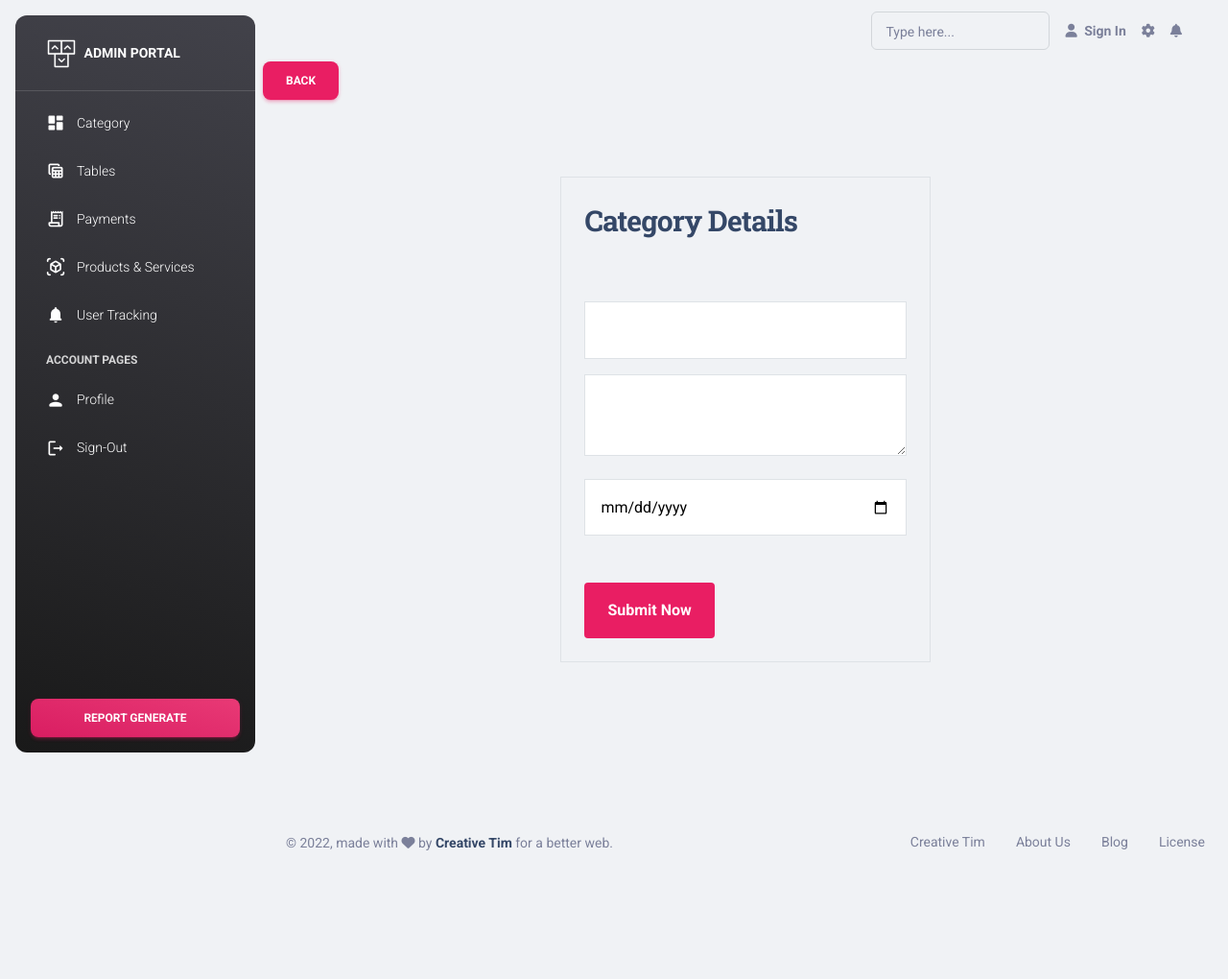
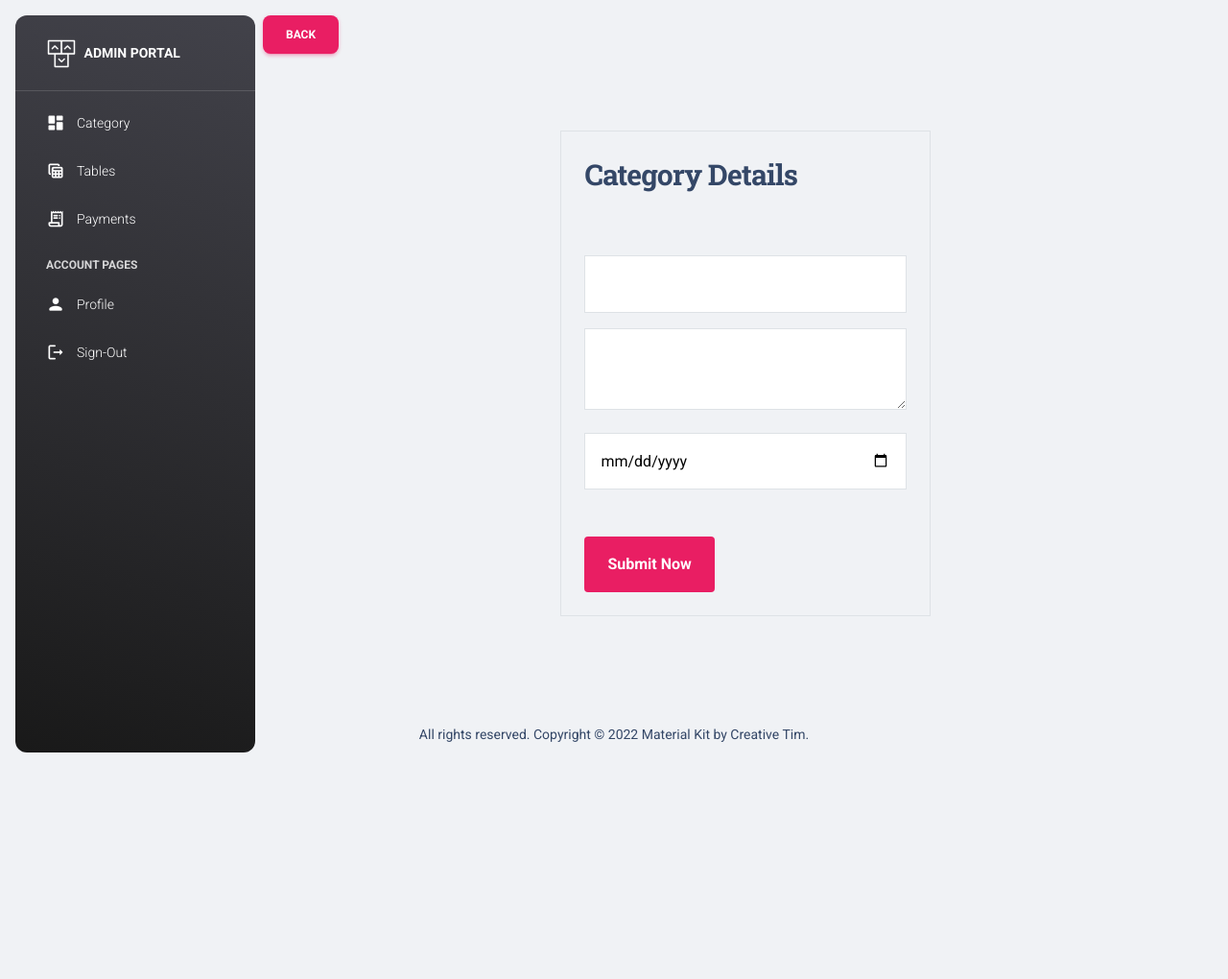
Before and after one commit to snehalshirfule/Django_Techno_Cipher_project, a Django app: template templates/adminportal/edit.html in a window 1280 px wide. Shown: the whole page at 96% size. After the commit the page ends 784 px from the top, so only its background shows below. Run offline with Django 3.2, Linux system fonts and the light colour scheme; the template is opened without the code that fills it, so the values that code supplies are empty; some libraries are stand-ins or nearby versions.

Commit message:
upload 26.4.2022

```diff
--- a/templates/adminportal/base.html
+++ b/templates/adminportal/base.html
@@ -58,23 +58,23 @@
             <span class="nav-link-text ms-1">Payments</span>
           </a>
         </li>
-        <li class="nav-item">
+        {% comment %} <li class="nav-item">
           <a class="nav-link text-white " href="#">
             <div class="text-white text-center me-2 d-flex align-items-center justify-content-center">
               <i class="material-icons opacity-10">view_in_ar</i>
             </div>
-            <span class="nav-link-text ms-1">Products & Services</span>
+            <span class="nav-link-text ms-1">Vendors Services</span>
           </a>
-        </li>
+        </li> {% endcomment %}
 
-        <li class="nav-item">
-          <a class="nav-link text-white " href="#">
+        {% comment %} <li class="nav-item">
+          <a class="nav-link text-white" href="#">
             <div class="text-white text-center me-2 d-flex align-items-center justify-content-center">
               <i class="material-icons opacity-10">notifications</i>
             </div>
             <span class="nav-link-text ms-1">User Tracking</span>
           </a>
-        </li>
+        </li> {% endcomment %}
         <li class="nav-item mt-3">
           <h6 class="ps-4 ms-2 text-uppercase text-xs text-white font-weight-bolder opacity-8">Account pages</h6>
         </li>
@@ -98,124 +98,17 @@
 
       </ul>
     </div>
-    <div class="sidenav-footer position-absolute w-100 bottom-0 ">
+    {% comment %} <div class="sidenav-footer position-absolute w-100 bottom-0 ">
       <div class="mx-3">
         <a class="btn bg-gradient-primary mt-4 w-100" href="#" type="button">Report Generate</a>
       </div>
-    </div>
+    </div> {% endcomment %}
   </aside>
 
   <main class="main-content position-relative max-height-vh-100 h-100 border-radius-lg ">
     <!-- Navbar -->
     <nav class="navbar navbar-main navbar-expand-lg px-0 mx-4 shadow-none border-radius-xl" id="navbarBlur" navbar-scroll="true">
-      <div class="container-fluid py-1 px-3">
-        <nav aria-label="breadcrumb">
 
-        </nav>
-        <div class="collapse navbar-collapse mt-sm-0 mt-2 me-md-0 me-sm-4" id="navbar">
-          <div class="ms-md-auto pe-md-3 d-flex align-items-center">
-            <div class="input-group input-group-outline">
-              <label class="form-label">Type here...</label>
-              <input type="text" class="form-control">
-            </div>
-          </div>
-          <ul class="navbar-nav  justify-content-end">
-            <li class="nav-item d-flex align-items-center">
-              <a href="{% static 'javascript:;' %}" class="nav-link text-body font-weight-bold px-0">
-                <i class="fa fa-user me-sm-1"></i>
-                <span class="d-sm-inline d-none">Sign In</span>
-              </a>
-            </li>
-            <li class="nav-item d-xl-none ps-3 d-flex align-items-center">
-              <a href="{% static 'javascript:;' %}" class="nav-link text-body p-0" id="iconNavbarSidenav">
-                <div class="sidenav-toggler-inner">
-                  <i class="sidenav-toggler-line"></i>
-                  <i class="sidenav-toggler-line"></i>
-                  <i class="sidenav-toggler-line"></i>
-                </div>
-              </a>
-            </li>
-            <li class="nav-item px-3 d-flex align-items-center">
-              <a href="{% static 'javascript:;' %}" class="nav-link text-body p-0">
-                <i class="fa fa-cog fixed-plugin-button-nav cursor-pointer"></i>
-              </a>
-            </li>
-            <li class="nav-item dropdown pe-2 d-flex align-items-center">
-              <a href="{% static 'javascript:;' %}" class="nav-link text-body p-0" id="dropdownMenuButton" data-bs-toggle="dropdown" aria-expanded="false">
-                <i class="fa fa-bell cursor-pointer"></i>
-              </a>
-              <ul class="dropdown-menu  dropdown-menu-end  px-2 py-3 me-sm-n4" aria-labelledby="dropdownMenuButton">
-                <li class="mb-2">
-                  <a class="dropdown-item border-radius-md" href="{% static 'javascript:;' %}">
-                    <div class="d-flex py-1">
-                      <div class="my-auto">
-                        <img src="{% static 'img/team-2.jpg' %}" class="avatar avatar-sm  me-3 ">
-                      </div>
-                      <div class="d-flex flex-column justify-content-center">
-                        <h6 class="text-sm font-weight-normal mb-1">
-                          <span class="font-weight-bold">New message</span> from Laur
-                        </h6>
-                        <p class="text-xs text-secondary mb-0">
-                          <i class="fa fa-clock me-1"></i>
-                          13 minutes ago
-                        </p>
-                      </div>
-                    </div>
-                  </a>
-                </li>
-                <li class="mb-2">
-                  <a class="dropdown-item border-radius-md" href="javascript:;">
-                    <div class="d-flex py-1">
-                      <div class="my-auto">
-                        <img src="{% static '/img/small-logos/logo-spotify.svg' %}" class="avatar avatar-sm bg-gradient-dark  me-3 ">
-                      </div>
-                      <div class="d-flex flex-column justify-content-center">
-                        <h6 class="text-sm font-weight-normal mb-1">
-                          <span class="font-weight-bold">New album</span> by Travis Scott
-                        </h6>
-                        <p class="text-xs text-secondary mb-0">
-                          <i class="fa fa-clock me-1"></i>
-                          1 day
-                        </p>
-                      </div>
-                    </div>
-                  </a>
-                </li>
-                <li>
-                  <a class="dropdown-item border-radius-md" href="javascript:;">
-                    <div class="d-flex py-1">
-                      <div class="avatar avatar-sm bg-gradient-secondary  me-3  my-auto">
-                        <svg width="12px" height="12px" viewBox="0 0 43 36" version="1.1" xmlns="http://www.w3.org/2000/svg" xmlns:xlink="http://www.w3.org/1999/xlink">
-                          <title>credit-card</title>
-                          <g stroke="none" stroke-width="1" fill="none" fill-rule="evenodd">
-                            <g transform="translate(-2169.000000, -745.000000)" fill="#FFFFFF" fill-rule="nonzero">
-                              <g transform="translate(1716.000000, 291.000000)">
-                                <g transform="translate(453.000000, 454.000000)">
-                                  <path class="color-background" d="M43,10.7482083 L43,3.58333333 C43,1.60354167 41.3964583,0 39.4166667,0 L3.58333333,0 C1.60354167,0 0,1.60354167 0,3.58333333 L0,10.7482083 L43,10.7482083 Z" opacity="0.593633743"></path>
-                                  <path class="color-background" d="M0,16.125 L0,32.25 C0,34.2297917 1.60354167,35.8333333 3.58333333,35.8333333 L39.4166667,35.8333333 C41.3964583,35.8333333 43,34.2297917 43,32.25 L43,16.125 L0,16.125 Z M19.7083333,26.875 L7.16666667,26.875 L7.16666667,23.2916667 L19.7083333,23.2916667 L19.7083333,26.875 Z M35.8333333,26.875 L28.6666667,26.875 L28.6666667,23.2916667 L35.8333333,23.2916667 L35.8333333,26.875 Z"></path>
-                                </g>
-                              </g>
-                            </g>
-                          </g>
-                        </svg>
-                      </div>
-                      <div class="d-flex flex-column justify-content-center">
-                        <h6 class="text-sm font-weight-normal mb-1">
-                          Payment successfully completed
-                        </h6>
-                        <p class="text-xs text-secondary mb-0">
-                          <i class="fa fa-clock me-1"></i>
-                          2 days
-                        </p>
-                      </div>
-                    </div>
-                  </a>
-                </li>
-              </ul>
-            </li>
-          </ul>
-        </div>
-      </div>
     </nav>
     <!-- End Navbar -->
     </div>
@@ -261,7 +154,7 @@
 </script>
 <!-- START FOOTER-->
 
-<footer class="footer py-8  ">
+{% comment %} <footer class="footer py-8  ">
   <div class="container-fluid">
     <div class="row align-items-center justify-content-lg-between">
       <div class="col-lg-6 mb-lg-0 mb-4">
@@ -270,7 +163,7 @@
             document.write(new Date().getFullYear())
           </script>,
           made with <i class="fa fa-heart"></i> by
-          <a href="https://www.creative-tim.com" class="font-weight-bold" target="_blank">Creative Tim</a>
+          <a href="https://www.creative-tim.com" class="font-weight-bold" target="_blank">R Swami</a>
           for a better web.
         </div>
       </div>
@@ -292,6 +185,23 @@
       </div>
     </div>
   </div>
+</footer> {% endcomment %}
+
+
+
+
+<footer class="fixed-bottom ">
+
+
+      <div class="col-12">
+        <div class="text-center">
+          <p class="text-dark my-4 text-sm font-weight-normal">
+            All rights reserved. Copyright © <script>document.write(new Date().getFullYear())</script> Material Kit by <a href="https://www.creative-tim.com" target="_blank">Creative Tim</a>.
+          </p>
+        </div>
+      </div>
+    </div>
+  </div>
 </footer>
 <!-- END FOOTER-->
 </main>
```
